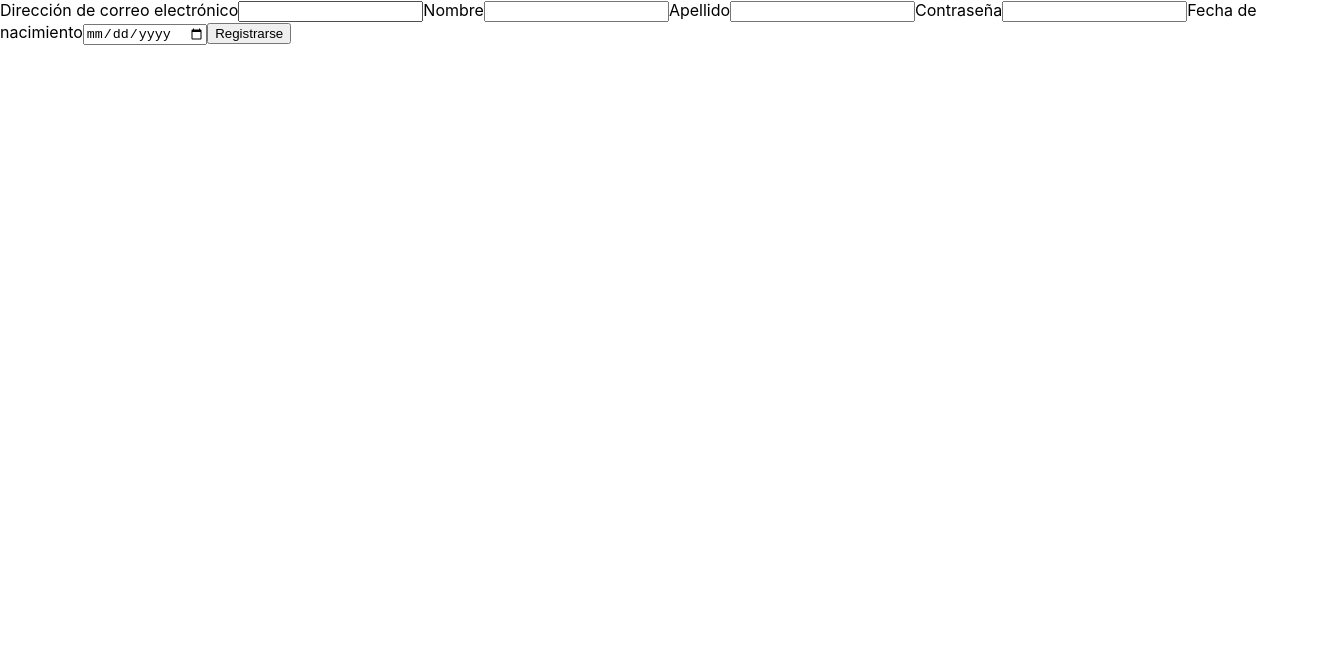
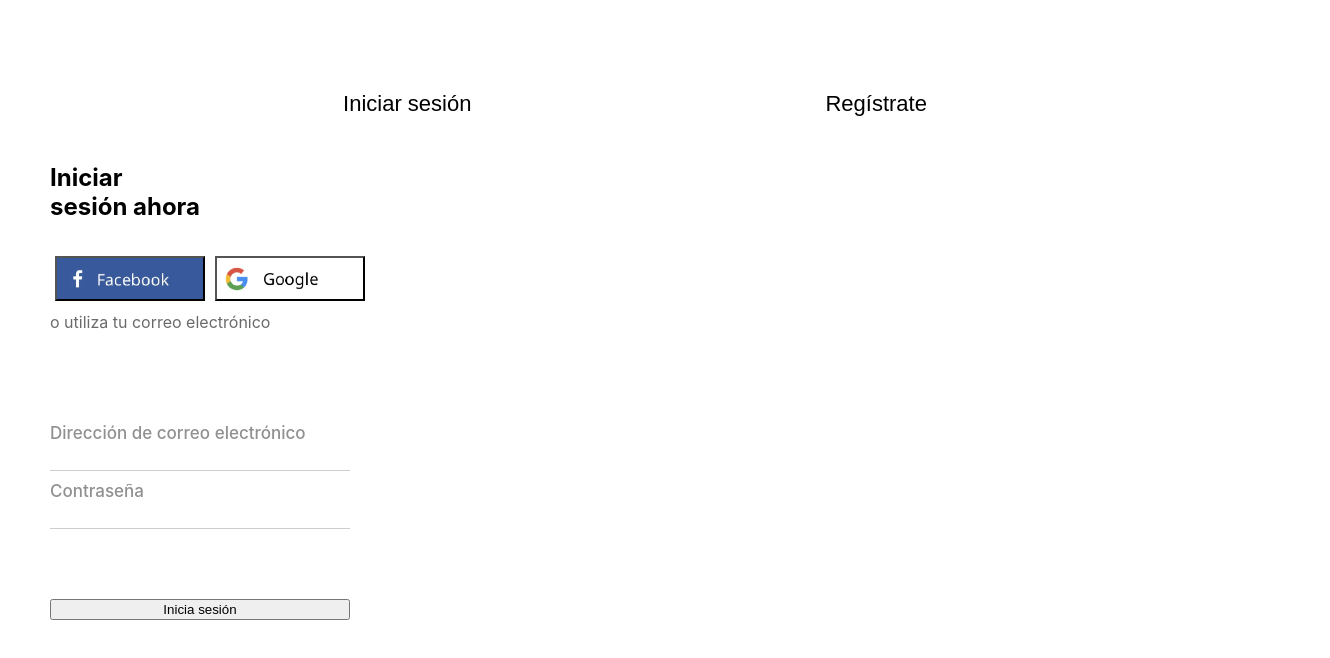
Before and after one commit to Tea-B/Maleteo, a React (Create React App) app: page /connect in a window 1280 px wide. Shown: the top 658 px of the page, 1330 px wide, since content can reach past the window. Built offline with nearby package versions, Linux system fonts and the light colour scheme.

Commit message:
Login funciona

```diff
--- a/src/App.js
+++ b/src/App.js
@@ -6,10 +6,17 @@ import LoginRegisterPage from './Pages/LoginRegisterPage/LoginRegisterPage';
 import SearchPage from './Pages/SearchPage/SearchPage';
 import ProfilePage from './Pages/ProfilePage/ProfilePage';
 import ChatPage from './Pages/ChatPage/ChatPage';
+import { useState } from 'react';
+import { MyContext } from './Context/MyContext';
 
 
 export const App = () => {
+
+  const[login, setLogin] = useState();
+
+
   return (
+    <MyContext.Provider value={{login, setLogin}}>
       <Router>
         <Routes>
             <Route exact path="/" element={<StartPage></StartPage>} />
@@ -20,6 +27,7 @@ export const App = () => {
             <Route path="/chat" element={<ChatPage></ChatPage>} />
         </Routes>
       </Router>
+    </MyContext.Provider>
   );
 }
 
--- a/src/Components/Header/Header.jsx
+++ b/src/Components/Header/Header.jsx
@@ -0,0 +1,11 @@
+import React from 'react'
+
+const Header = () => {
+  return (
+    <div>
+
+    </div>
+  )
+}
+
+export default Header
--- /dev/null
+++ b/src/Context/MyContext.js
@@ -0,0 +1,3 @@
+import React from "react";
+
+export const MyContext = React.createContext();
--- a/src/Pages/LoginRegisterPage/Login/Login.jsx
+++ b/src/Pages/LoginRegisterPage/Login/Login.jsx
@@ -1,11 +1,54 @@
-import React from 'react'
+import axios from 'axios';
+import React, { useContext } from 'react'
+import { useForm } from 'react-hook-form';
+import { useNavigate } from 'react-router-dom';
+import { MyContext } from '../../../Context/MyContext';
+import "./Login.scss";
+import FacebookLogin from 'react-facebook-login';
 
-const Login = () => {
+const LoginPage = () => {
+
+  const {register, handleSubmit} = useForm();
+  const {login, setLogin} = useContext(MyContext);
+  const navigate = useNavigate();
+
+    const onSubmit = (data) => {
+      console.log(data)
+      axios.post(process.env.REACT_APP_BACKEND + "users/login", data).then(
+        res => {localStorage.setItem("token", res.data.token)
+        console.log(res.data)
+        setLogin(true);
+        navigate("/home");
+        }
+      )
+    }
+
+
   return (
     <div>
-
+        <div className='textdiv'>
+          <div className='divtitle'>
+            <h2>Iniciar sesión ahora</h2>
+            </div>
+            <div className='linkbtn'>
+              <a href="https://es-es.facebook.com/"> <button className='btnfg btnfg--fg'></button></a>
+              <a href="https://www.google.es/"><button className='btnfg btnfg--go'></button></a>
+            </div>
+          <p className='sectext'>o utiliza tu correo electrónico</p>
+        </div>
+        <div className='centerlogin'>
+          <form onSubmit={handleSubmit(onSubmit)}>
+          <div className='formlogin'>
+              <label className='label' htmlFor='email2'>Dirección de correo electrónico</label>
+                <input className='logininput' type="email" id='email2' {...register("email", {required:true})}/>
+              <label className='label' htmlFor='password2'>Contraseña</label>
+                <input className='logininput' type="password" id='password2' {...register("password", {required:true})}/>
+              <button className='loginbtn'>Inicia sesión</button>
+              </div>
+          </form>
+        </div>
     </div>
   )
 }
 
-export default Login
+export default LoginPage;
--- a/src/Pages/LoginRegisterPage/Login/Login.scss
+++ b/src/Pages/LoginRegisterPage/Login/Login.scss
@@ -0,0 +1,65 @@
+.centerlogin{
+    width: 300px;
+    position: relative;
+    top: 100px;
+    left: 50px;
+}
+
+.formlogin {
+    display: flex;
+    flex-direction: column;
+}
+
+.logininput {
+    border: none;
+    border-bottom: 1px solid #cecece;
+    margin-top: 10px;
+    margin-bottom: 10px;
+}
+
+.label {
+    font-size: 17px;
+    color: #909090;
+    font-weight: 500;
+}
+
+.loginbtn {
+    position: relative;
+    top: 60px;
+}
+
+.textdiv{
+    position:relative;
+    top: 25px;
+    left: 50px;
+}
+
+.linkbtn {
+    position: relative;
+    top: 10px;
+}
+
+.divtitle {
+    width: 150px;
+    font-size: 16px;
+}
+
+.btnfg {
+    width: 150px;
+    height: 45px;
+    margin: 5px;
+}
+
+.btnfg--fg {
+    background-image: url("../../../../public/Assets/Images/Captura\ facebook.jpg");
+    background-size: cover;
+}
+
+.btnfg--go {
+    background-image: url("../../../../public/Assets/Images/Captura\ de\ pantalla\ 2022-11-25\ 123848.jpg");
+    background-size: cover;
+}
+
+.sectext {
+    color: #6A6A6A;
+}
--- a/src/Pages/LoginRegisterPage/LoginRegisterPage.jsx
+++ b/src/Pages/LoginRegisterPage/LoginRegisterPage.jsx
@@ -1,10 +1,26 @@
-
+import { useState } from "react";
+import Header from "../../Components/Header/Header";
+import Login from "./Login/Login";
 import RegisterPage from "./Register/Register";
+import "./LoginRegisterPage.scss";
 
 const LoginRegisterpage = () => {
+
+    const [showLogin, setShowLogin] = useState(true);
+
     return(
         <div>
-            <RegisterPage></RegisterPage>
+            <Header></Header>
+            <div className="bigdiv">
+                <div className="btndiv">
+                    <button className="btn" onClick={() => setShowLogin(true)}>Iniciar sesión</button>
+                    <button className="btn" onClick={() => setShowLogin(false)}>Regístrate</button>
+                </div>
+                    {showLogin ?
+                    (<Login></Login>) :
+                    (<RegisterPage></RegisterPage>)
+                    }
+            </div>
         </div>
     )
 }
--- a/src/Pages/LoginRegisterPage/LoginRegisterPage.scss
+++ b/src/Pages/LoginRegisterPage/LoginRegisterPage.scss
@@ -0,0 +1,22 @@
+.bigdiv {
+    position: relative;
+    top: 90px;
+}
+
+.btndiv {
+    position: relative;
+    right: 5px;
+    display: flex;
+    justify-content: space-evenly;
+}
+
+.btn {
+    border: none;
+   background-color: transparent;
+   font-size: 22px;
+   font-family: Arial, Helvetica, sans-serif;
+}
+
+.btn:hover{
+    border-bottom: 3px solid #FFCE7D;
+}
--- a/src/Pages/LoginRegisterPage/Register/Register.jsx
+++ b/src/Pages/LoginRegisterPage/Register/Register.jsx
@@ -1,5 +1,6 @@
 import axios from "axios";
 import {useForm} from "react-hook-form";
+import "./Register.scss";
 
 const RegisterPage = () => {
     const {register, handleSubmit} = useForm();
@@ -22,9 +23,14 @@ const RegisterPage = () => {
     }
 
     return(
-
         <div>
+            <h2>Únete a Maleteo y disfruta de sus ventajas</h2>
+            <button>Facebook</button>
+            <button>Google</button>
+            <p>o utiliza tu correo electrónico</p>
+            <div className="center">
                 <form onSubmit={handleSubmit(onSubmit)}>
+                <div className="form">
                     <label htmlFor="email">Dirección de correo electrónico</label>
                         <input id="email" type="email" {...register("email", {required:true})}/>
                     <label htmlFor="name">Nombre</label>
@@ -35,8 +41,12 @@ const RegisterPage = () => {
                         <input id="password" type="password" {...register("password",{required:true})}/>
                     <label htmlFor="birthdate">Fecha de nacimiento</label>
                         <input id="birthdate" type="date" placeholder="Para registrarte tendrás que ser mayor de edad. Los usuarios no veran tu fecha de cumpleaños" {...register("birthdate",{required:true})}/>
+                    <input type="checkbox"></input>
+                    <span>Quiero recibir consejos sobre como gestionar mi equipaje, ofertas, novedades y otros correos electrónicos de Maleteo</span>
                     <button>Registrarse</button>
+                    </div>
                 </form>
+            </div>
         </div>
     )
 }
--- a/src/Pages/LoginRegisterPage/Register/Register.scss
+++ b/src/Pages/LoginRegisterPage/Register/Register.scss
@@ -0,0 +1,7 @@
+.center{
+    width: 300px;
+}
+.form {
+    display: flex;
+    flex-direction: column;
+}
```
Also changed, not shown: src/Pages/HomePage/HomePage.jsx (+5 -5 lines), public/Assets/Images/Captura de pantalla 2022-11-25 123848.jpg (added), public/Assets/Images/Captura facebook.jpg (added). Lines whose indentation alone changed are shown as unchanged.
